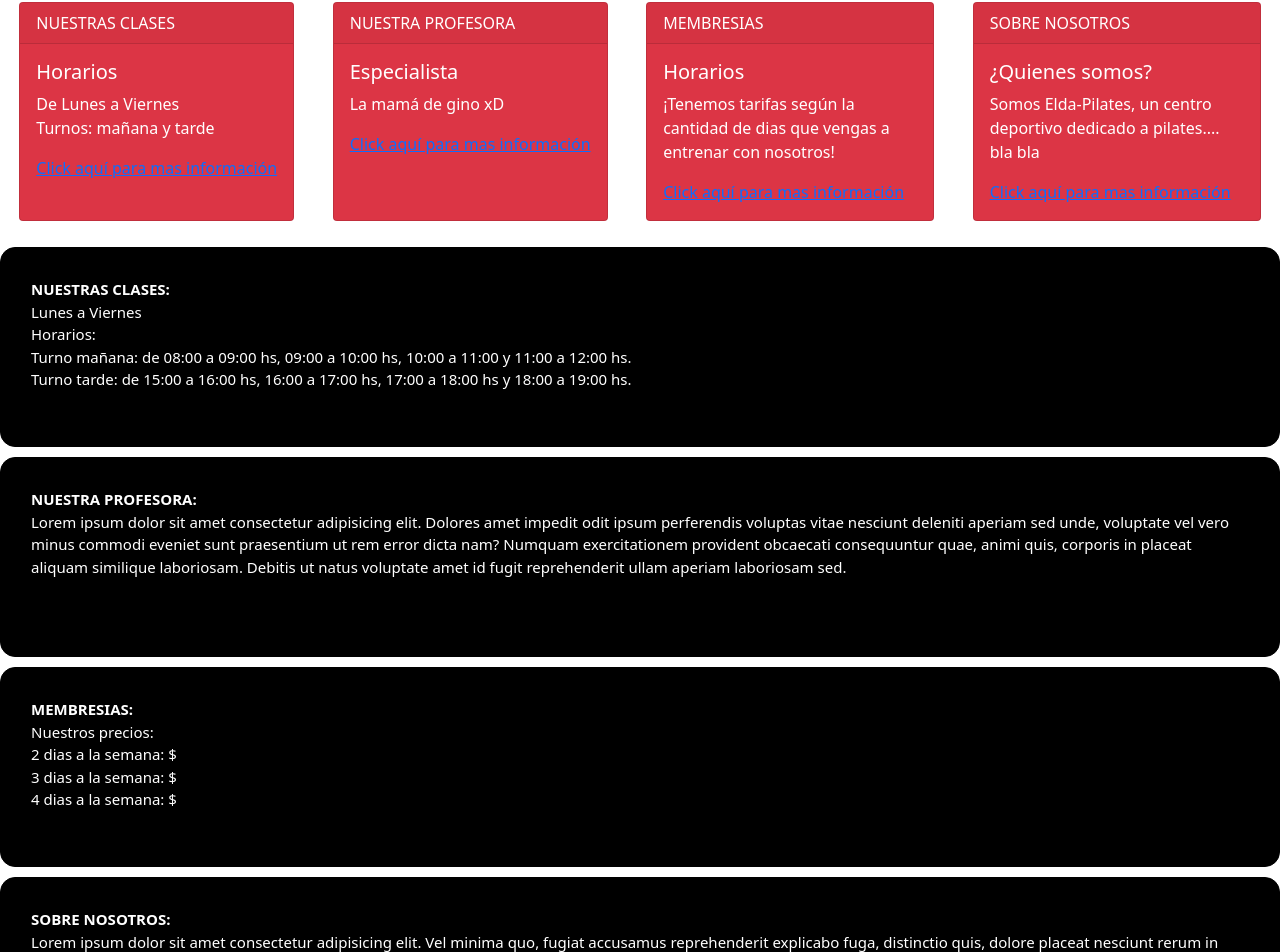
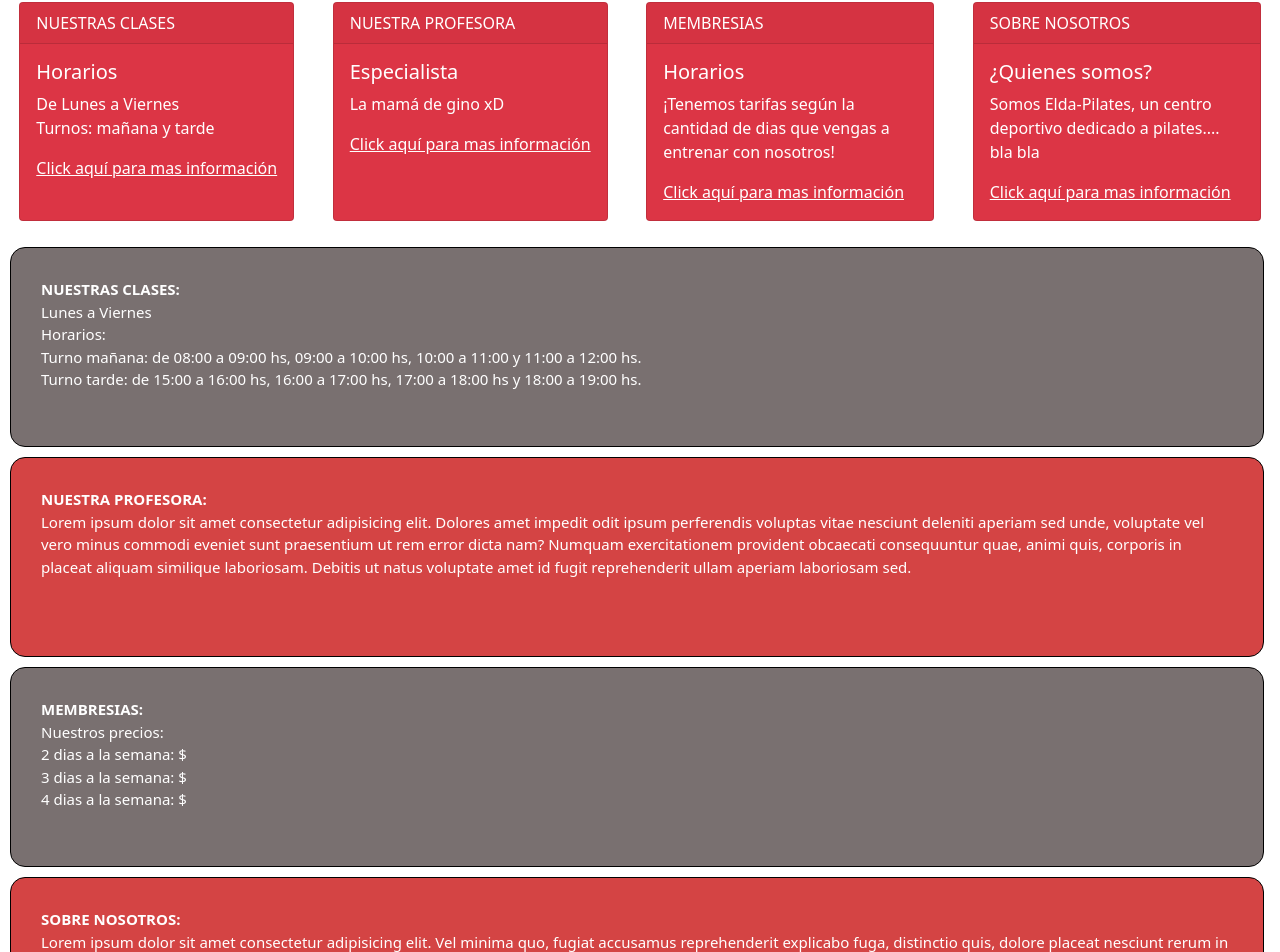
Before and after one commit to Doble-Ge/AsistenciaGym, an Angular app in the folder Front/: page / in a window 1280 px wide. Shown: the part 808-1760 px from the top of the page. Built offline with nearby package versions, Linux system fonts and the light colour scheme; no server answers.

Commit message:
Modificando

```diff
--- a/Front/src/app/core/modules/admin/admin-principal/admin-principal.component.ts
+++ b/Front/src/app/core/modules/admin/admin-principal/admin-principal.component.ts
@@ -50,6 +50,8 @@ eliminarUnCliente(dni:any){
   this.service.eliminarCliente(dniEliminar).subscribe(dnieliminado =>{
     //console.log(dnieliminado)
   });
+
+  this.routes.navigate(['/hcBWvERHhVtxfqdLn8j3LdejrxFVTU']);
 }
 
 buscarAsistenciaPorCliente(dni:any){
--- a/Front/src/app/core/modules/pagina-principal/pagina-principal/pagina-principal.component.css
+++ b/Front/src/app/core/modules/pagina-principal/pagina-principal/pagina-principal.component.css
@@ -31,6 +31,8 @@ nav>ul>a {
     background-color: black;
     border-radius: 10px;
 }
+
+
 /*
 .servicios {
     display: flex;
@@ -45,7 +47,8 @@ nav>ul>a {
     background-color: crimson;
 }
 */
-.cartas{
+
+.cartas {
     display: flex;
     justify-content: space-around;
 }
@@ -101,50 +104,59 @@ nav.redes-sociales a:last-child {
     padding-left: 10px;
 }
 
-.infoclases{
-    color:   white;
+.infoclases {
+    margin: 10px;
+    color: white;
     text-align: start;
     font-size: 15px;
     padding: 30px;
     border: 1px solid black;
     border-radius: 15px;
-    width: 100%;
+    width: 98%;
     height: 200px;
-    background-color: black;
+    background-color: rgb(121, 112, 112);
 }
-.infoprofesora{
-    color:   white;
+
+.infoprofesora {
+    margin: 10px;
+    color: white;
     text-align: start;
     font-size: 15px;
     padding: 30px;
     border: 1px solid black;
     border-radius: 15px;
-    width: 100%;
+    width: 98%;
     height: 200px;
-    background-color: black;
+    background-color: rgb(212, 68, 68);
 }
-.infomembresias{
-    color:   white;
+
+.infomembresias {
+    margin: 10px;
+    color: white;
     text-align: start;
     font-size: 15px;
     padding: 30px;
     border: 1px solid black;
     border-radius: 15px;
-    width: 100%;
+    width: 98%;
     height: 200px;
-    background-color: black;
+    background-color: rgb(121, 112, 112);
 }
-.infonosotros{
-    color:   white;
+
+.infonosotros {
+    margin: 10px;
+    color: white;
     text-align: start;
     font-size: 15px;
     padding: 30px;
     border: 1px solid black;
     border-radius: 15px;
-    width: 100%;
+    width: 98%;
     height: 200px;
-    background-color: black;
+    background-color: rgb(212, 68, 68);
 }
+
+
 /*
 .imagenclases{
     display: flex;
--- a/Front/src/app/core/modules/pagina-principal/pagina-principal/pagina-principal.component.html
+++ b/Front/src/app/core/modules/pagina-principal/pagina-principal/pagina-principal.component.html
@@ -29,7 +29,7 @@
             <div class="card-body">
                 <h5 class="card-title">Horarios</h5>
                 <p class="card-text">De Lunes a Viernes <br> Turnos: mañana y tarde</p>
-              <a href="#boxclases">Click aquí para mas información</a>
+                <a style="color: white;" href="#boxclases">Click aquí para mas información</a>
             </div>
         </div>
         <div class="card text-white bg-danger mb-3" style="max-width: 18rem;">
@@ -37,7 +37,7 @@
             <div class="card-body">
                 <h5 class="card-title">Especialista</h5>
                 <p class="card-text">La mamá de gino xD</p>
-              <a href="#boxprofesora">Click aquí para mas información</a>
+                <a style="color: white;" href="#boxprofesora">Click aquí para mas información</a>
             </div>
         </div>
         <div class="card text-white bg-danger mb-3" style="max-width: 18rem;">
@@ -45,7 +45,7 @@
             <div class="card-body">
                 <h5 class="card-title">Horarios</h5>
                 <p class="card-text">¡Tenemos tarifas según la cantidad de dias que vengas a entrenar con nosotros!</p>
-              <a href="#boxmembresias">Click aquí para mas información</a>
+                <a style="color: white;" href="#boxmembresias">Click aquí para mas información</a>
             </div>
         </div>
         <div class="card text-white bg-danger mb-3" style="max-width: 18rem;">
@@ -53,7 +53,7 @@
             <div class="card-body">
                 <h5 class="card-title">¿Quienes somos?</h5>
                 <p class="card-text">Somos Elda-Pilates, un centro deportivo dedicado a pilates.... bla bla</p>
-              <a href="#boxnosotros">Click aquí para mas información</a>
+                <a href="#boxnosotros" style="color: white;">Click aquí para mas información</a>
             </div>
         </div>
 
@@ -62,10 +62,7 @@
     <div class="infoclases">
 
         <div id="boxclases"><b>NUESTRAS CLASES:</b>
-            <p>Lunes a Viernes <br>
-                Horarios: <br>
-                Turno mañana: de 08:00 a 09:00 hs, 09:00 a 10:00 hs, 10:00 a 11:00 y 11:00 a 12:00 hs. <br>
-                Turno tarde: de 15:00 a 16:00 hs, 16:00 a 17:00 hs, 17:00 a 18:00 hs y 18:00 a 19:00 hs.
+            <p>Lunes a Viernes <br> Horarios: <br> Turno mañana: de 08:00 a 09:00 hs, 09:00 a 10:00 hs, 10:00 a 11:00 y 11:00 a 12:00 hs. <br> Turno tarde: de 15:00 a 16:00 hs, 16:00 a 17:00 hs, 17:00 a 18:00 hs y 18:00 a 19:00 hs.
             </p>
             <!-- <aside class="imagenclases">
                 <img width="25%" src="https://static1.abc.es/media/familia/2019/01/22/pilates-ejercicios-2-kMYF--620x349@abc.jpg">
@@ -75,16 +72,14 @@
 
     <div class="infoprofesora">
         <div id="boxprofesora"><b>NUESTRA PROFESORA:</b>
-        <p>Lorem ipsum dolor sit amet consectetur adipisicing elit. Dolores amet impedit odit ipsum perferendis voluptas vitae nesciunt deleniti aperiam sed unde, voluptate vel vero minus commodi eveniet sunt praesentium ut rem error dicta nam? Numquam exercitationem provident obcaecati consequuntur quae, animi quis, corporis in placeat aliquam similique laboriosam. Debitis ut natus voluptate amet id fugit reprehenderit ullam aperiam laboriosam sed.</p>
+            <p>Lorem ipsum dolor sit amet consectetur adipisicing elit. Dolores amet impedit odit ipsum perferendis voluptas vitae nesciunt deleniti aperiam sed unde, voluptate vel vero minus commodi eveniet sunt praesentium ut rem error dicta nam? Numquam
+                exercitationem provident obcaecati consequuntur quae, animi quis, corporis in placeat aliquam similique laboriosam. Debitis ut natus voluptate amet id fugit reprehenderit ullam aperiam laboriosam sed.</p>
         </div>
     </div>
 
     <div class="infomembresias">
         <div id="boxmembresias"><b>MEMBRESIAS:</b>
-        <p>Nuestros precios: <br>
-            2 dias a la semana: $ <br>
-            3 dias a la semana: $ <br>
-            4 dias a la semana: $ <br>
+            <p>Nuestros precios: <br> 2 dias a la semana: $ <br> 3 dias a la semana: $ <br> 4 dias a la semana: $ <br>
 
             </p>
         </div>
@@ -92,7 +87,8 @@
 
     <div class="infonosotros">
         <div id="boxnosotros"><b>SOBRE NOSOTROS:</b>
-        <p>Lorem ipsum dolor sit amet consectetur adipisicing elit. Vel minima quo, fugiat accusamus reprehenderit explicabo fuga, distinctio quis, dolore placeat nesciunt rerum in dolorum nihil. Aliquid deserunt vero ab. Corporis, repellat numquam veniam exercitationem soluta modi itaque fuga magnam vel cumque veritatis assumenda aperiam, nostrum quasi hic, culpa dolores cupiditate? Numquam quaerat dolorem harum soluta ab mollitia dolorum reiciendis amet!</p>
+            <p>Lorem ipsum dolor sit amet consectetur adipisicing elit. Vel minima quo, fugiat accusamus reprehenderit explicabo fuga, distinctio quis, dolore placeat nesciunt rerum in dolorum nihil. Aliquid deserunt vero ab. Corporis, repellat numquam veniam
+                exercitationem soluta modi itaque fuga magnam vel cumque veritatis assumenda aperiam, nostrum quasi hic, culpa dolores cupiditate? Numquam quaerat dolorem harum soluta ab mollitia dolorum reiciendis amet!</p>
         </div>
     </div>
     <div>
```
Lines whose indentation alone changed are shown as unchanged.
